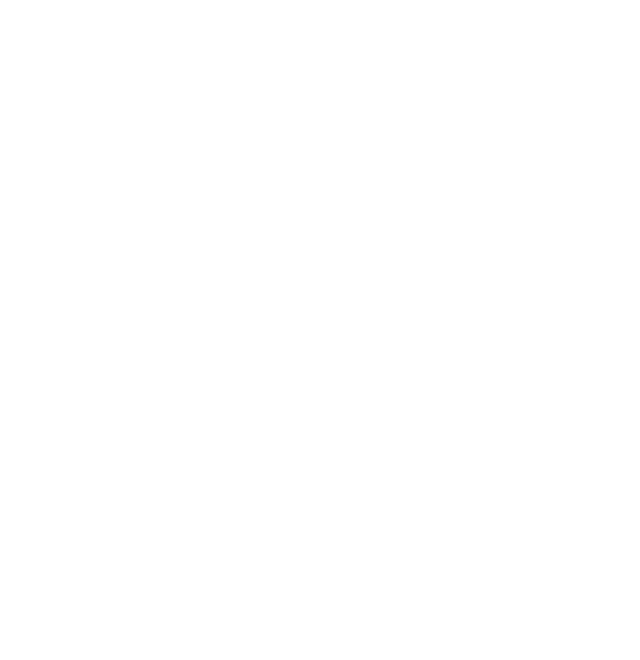
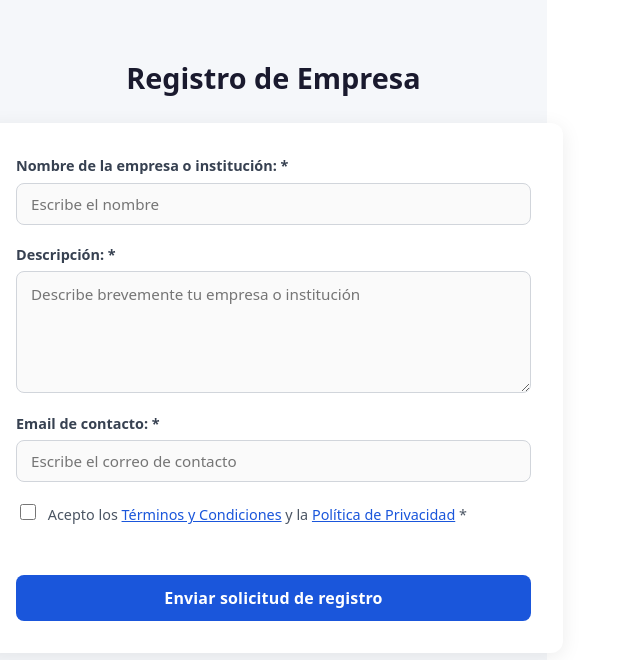
Before and after one commit to fiovargas/Hackathon2026, a React app in the folder frontend/: page /RegisterEmpresas in a window 1280 px wide. Before the commit this address had no page. Shown: the top 660 px of the page, without its empty margins (0-640 px from the left). Built offline with nearby package versions, Linux system fonts and the light colour scheme; the HTML template or start-up script is replaced by a standard one.

Commit message:
Cambios Nora

```diff
--- /dev/null
+++ b/frontend/src/components/FormEmpresas/FormEmpresas.css
@@ -0,0 +1,153 @@
+/* ===== CONTENEDOR PRINCIPAL ===== */
+.container {
+  display: flex;
+  flex-direction: column;
+  align-items: center;
+  padding: 2rem 1rem;
+  min-height: 100vh;
+  background-color: #f5f7fa;
+}
+
+.container h2 {
+  font-size: 1.8rem;
+  font-weight: 700;
+  color: #1a1a2e;
+  margin-bottom: 1.5rem;
+  text-align: center;
+}
+
+/* ===== TARJETA DEL FORMULARIO ===== */
+.form-container {
+  background-color: #ffffff;
+  border-radius: 12px;
+  box-shadow: 0 4px 20px rgba(0, 0, 0, 0.08);
+  padding: 2rem;
+  width: 100%;
+  max-width: 520px;
+}
+
+/* ===== GRUPOS DE CAMPOS ===== */
+.form-container div {
+  display: flex;
+  flex-direction: column;
+  margin-bottom: 1.2rem;
+}
+
+/* ===== LABELS ===== */
+.form-container label {
+  font-size: 0.9rem;
+  font-weight: 600;
+  color: #374151;
+  margin-bottom: 6px;
+}
+
+/* ===== INPUTS Y TEXTAREA ===== */
+.form-container input[type="text"],
+.form-container input[type="email"],
+.form-container textarea {
+  border: 1.5px solid #d1d5db;
+  border-radius: 8px;
+  padding: 10px 14px;
+  font-size: 0.95rem;
+  color: #111827;
+  background-color: #fafafa;
+  outline: none;
+  transition: border-color 0.2s, box-shadow 0.2s;
+  font-family: inherit;
+}
+
+.form-container input[type="text"]:focus,
+.form-container input[type="email"]:focus,
+.form-container textarea:focus {
+  border-color: #1a56db;
+  box-shadow: 0 0 0 3px rgba(26, 86, 219, 0.1);
+  background-color: #ffffff;
+}
+
+.form-container input:disabled,
+.form-container textarea:disabled {
+  background-color: #f3f4f6;
+  cursor: not-allowed;
+  opacity: 0.7;
+}
+
+.form-container textarea {
+  resize: vertical;
+  min-height: 100px;
+  line-height: 1.6;
+}
+
+/* ===== CHECKBOX ===== */
+.form-container input[type="checkbox"] {
+  width: 16px;
+  height: 16px;
+  accent-color: #1a56db;
+  cursor: pointer;
+  margin-right: 8px;
+  flex-shrink: 0;
+}
+
+.form-container label:has(input[type="checkbox"]) {
+  flex-direction: row;
+  align-items: flex-start;
+  font-weight: 400;
+  color: #4b5563;
+  cursor: pointer;
+  line-height: 1.5;
+}
+
+.form-container label a {
+  color: #1a56db;
+  text-decoration: underline;
+}
+
+.form-container label a:hover {
+  color: #1340a8;
+}
+
+/* ===== MENSAJES DE ERROR ===== */
+.error {
+  font-size: 0.8rem;
+  color: #ef4444;
+  margin-top: 4px;
+}
+
+/* ===== BOTÓN SUBMIT ===== */
+.form-container button[type="submit"] {
+  width: 100%;
+  background-color: #1a56db;
+  color: #ffffff;
+  border: none;
+  border-radius: 8px;
+  padding: 12px;
+  font-size: 1rem;
+  font-weight: 600;
+  cursor: pointer;
+  transition: background-color 0.2s, transform 0.1s;
+  font-family: inherit;
+  letter-spacing: 0.01em;
+}
+
+.form-container button[type="submit"]:hover:not(:disabled) {
+  background-color: #1340a8;
+}
+
+.form-container button[type="submit"]:active:not(:disabled) {
+  transform: scale(0.99);
+}
+
+.form-container button[type="submit"]:disabled {
+  background-color: #93c5fd;
+  cursor: not-allowed;
+}
+
+/* ===== RESPONSIVE ===== */
+@media (max-width: 600px) {
+  .form-container {
+    padding: 1.5rem 1rem;
+  }
+
+  .container h2 {
+    font-size: 1.5rem;
+  }
+}
--- /dev/null
+++ b/frontend/src/components/FormEmpresas/FormEmpresas.jsx
@@ -0,0 +1,178 @@
+import React, { useState } from 'react';
+import Swal from "sweetalert2";
+import { registerEmpresa } from '../../services/ServicesRegistro';
+import "./FormEmpresas.css";
+
+function FormEmpresas() {
+
+  const [datos, setDatos] = useState({
+    nombre: '',
+    descripcion: '',
+    email: '',
+    consentimiento: false,
+  });
+
+  const [cargando, setCargando] = useState(false);
+  const [errores, setErrores] = useState({});
+
+  const handleChange = (e) => {
+    const { name, value, type, checked } = e.target;
+    setDatos({ ...datos, [name]: type === 'checkbox' ? checked : value });
+    if (errores[name]) {
+      setErrores({ ...errores, [name]: '' });
+    }
+  };
+
+  const validar = () => {
+    const erroresTemp = {};
+    const nombre = datos.nombre.trim();
+    const descripcion = datos.descripcion.trim();
+    const correo = datos.email.trim();
+    const consentimiento = datos.consentimiento;
+
+    // Validar campos vacíos
+    if (!nombre) erroresTemp.nombre = "El nombre es obligatorio";
+    if (!descripcion) erroresTemp.descripcion = "La descripción es obligatoria";
+    if (!correo) erroresTemp.email = "El email es obligatorio";
+    if (!consentimiento) erroresTemp.consentimiento = "Debes aceptar los términos y condiciones";
+
+    // Validar longitud mínima
+    if (nombre && nombre.length < 3) {
+      erroresTemp.nombre = "El nombre debe tener mínimo 3 caracteres";
+    }
+    if (descripcion && descripcion.length < 10) {
+      erroresTemp.descripcion = "La descripción debe tener mínimo 10 caracteres";
+    }
+
+    // Validar email
+    const regexEmail = /^[^\s@]+@[^\s@]+\.[^\s@]+$/;
+    if (correo && !regexEmail.test(correo)) {
+      erroresTemp.email = "El email no es válido";
+    }
+
+    setErrores(erroresTemp);
+    return Object.keys(erroresTemp).length === 0;
+  };
+
+  const handleSubmit = async (e) => {
+    e.preventDefault();
+
+    if (!validar()) {
+      Swal.fire("Datos incompletos o inválidos", "Revisa los campos con error", "error");
+      return;
+    }
+
+    setCargando(true);
+
+    try {
+      const datosEnvio = {
+        nombre: datos.nombre.trim(),
+        descripcion: datos.descripcion.trim(),
+        email: datos.email.trim().toLowerCase(),
+        consentimiento: datos.consentimiento,
+      };
+
+      await registerEmpresa(datosEnvio);
+
+      await Swal.fire({
+        title: "Solicitud enviada",
+        text: "Tu solicitud fue recibida. Un administrador la revisará y te notificará por correo.",
+        icon: "success",
+        confirmButtonText: "Aceptar",
+      });
+
+      setDatos({
+        nombre: '',
+        descripcion: '',
+        email: '',
+        consentimiento: false,
+      });
+      setErrores({});
+
+    } catch (error) {
+      const errorMsg = error.response?.data?.errores || error.message;
+      Swal.fire({
+        title: "Error al enviar la solicitud",
+        html: `<p>${JSON.stringify(errorMsg)}</p>`,
+        icon: "error",
+      });
+    } finally {
+      setCargando(false);
+    }
+  };
+
+  return (
+    <div className="container">
+      <h2>Registro de Empresa</h2>
+
+      <div className="form-container">
+        <form onSubmit={handleSubmit}>
+
+          <div>
+            <label>Nombre de la empresa o institución: *</label>
+            <input
+              type="text"
+              name="nombre"
+              placeholder="Escribe el nombre"
+              value={datos.nombre}
+              onChange={handleChange}
+              disabled={cargando}
+              required
+            />
+            {errores.nombre && <span className="error">{errores.nombre}</span>}
+          </div>
+
+          <div>
+            <label>Descripción: *</label>
+            <textarea
+              name="descripcion"
+              placeholder="Describe brevemente tu empresa o institución"
+              value={datos.descripcion}
+              onChange={handleChange}
+              disabled={cargando}
+              required
+              rows={4}
+            />
+            {errores.descripcion && <span className="error">{errores.descripcion}</span>}
+          </div>
+
+          <div>
+            <label>Email de contacto: *</label>
+            <input
+              type="email"
+              name="email"
+              placeholder="Escribe el correo de contacto"
+              value={datos.email}
+              onChange={handleChange}
+              disabled={cargando}
+              required
+            />
+            {errores.email && <span className="error">{errores.email}</span>}
+          </div>
+
+          <div>
+            <label>
+              <input
+                type="checkbox"
+                name="consentimiento"
+                checked={datos.consentimiento}
+                onChange={handleChange}
+                disabled={cargando}
+              />
+              {' '}Acepto los <a href="/terminos" target="_blank" rel="noreferrer">Términos y Condiciones</a> y la <a href="/privacidad" target="_blank" rel="noreferrer">Política de Privacidad</a> *
+            </label>
+            {errores.consentimiento && <span className="error">{errores.consentimiento}</span>}
+          </div>
+
+          <br />
+          <button type="submit" disabled={cargando}>
+            {cargando ? 'Enviando solicitud...' : 'Enviar solicitud de registro'}
+          </button>
+
+        </form>
+      </div>
+    </div>
+  );
+}
+
+export default FormEmpresas;
--- /dev/null
+++ b/frontend/src/pages/RegisterEmpresas.jsx
@@ -0,0 +1,12 @@
+import React from 'react'
+import FormEmpresas from '../components/FormEmpresas/FormEmpresas'
+
+function RegisterEmpresas() {
+  return (
+    <div>
+      <FormEmpresas/>
+    </div>
+  )
+}
+
+export default RegisterEmpresas
--- a/frontend/src/routes/Routing.jsx
+++ b/frontend/src/routes/Routing.jsx
@@ -1,6 +1,7 @@
 import React from 'react'
 import { BrowserRouter as Router, Routes, Route } from 'react-router-dom';
 import RegisterEstudiantes from '../pages/RegisterEstudiantes';
+import RegisterEmpresas from '../pages/RegisterEmpresas';
 
 function Routing() {
   return (
@@ -9,7 +10,9 @@
             {/* Rutas Públicas */}
             {/* <Route path="/" element={<Home/>}/> */}
             <Route path="/RegisterEstudiantes" element={<RegisterEstudiantes/>}/>
+            <Route path="/RegisterEmpresas" element={<RegisterEmpresas/>}/>
 
+            RegisterEmpresas
         </Routes>
     </Router>
   )
```
